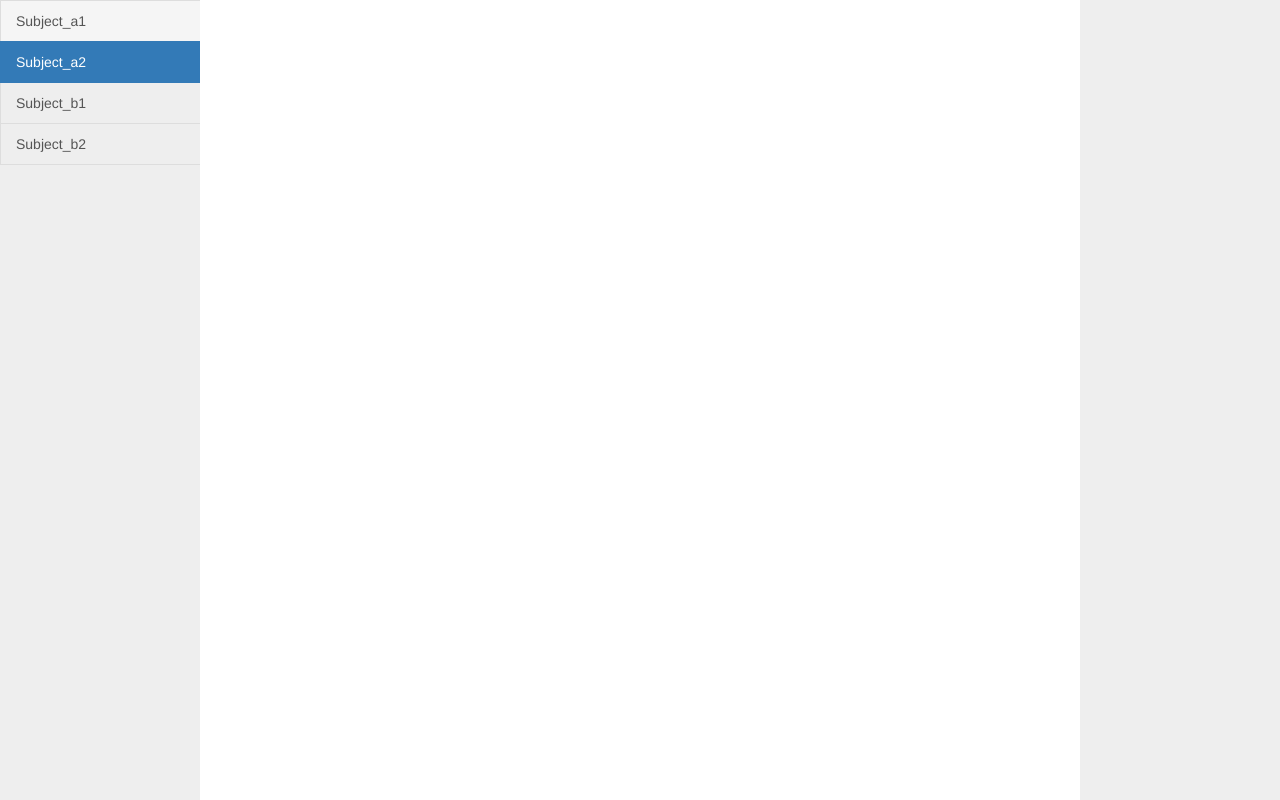
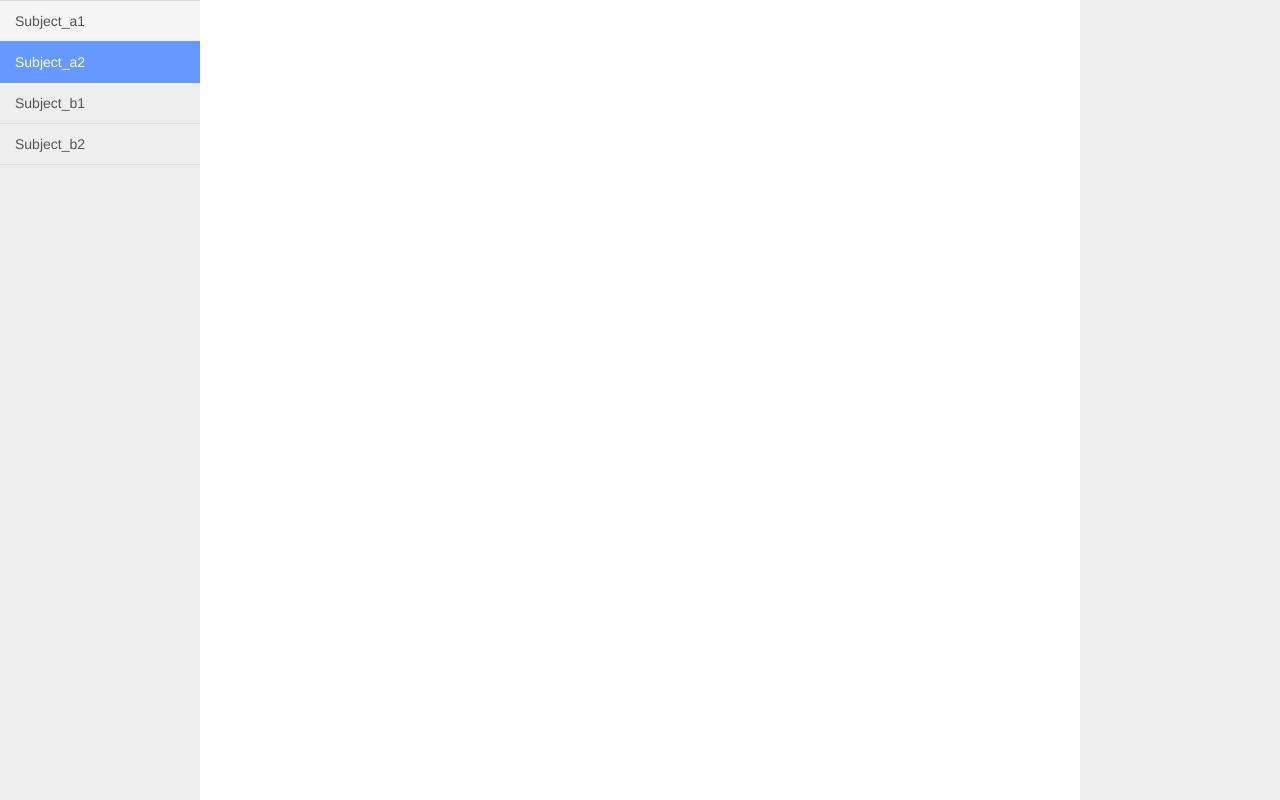
Before and after one commit to bssthu/gauto-lesson-planner, a website: page app/index.html in a window 1280 px wide. Drawn offline with nearby package versions, Linux system fonts and the light colour scheme.

Commit message:
change color of list-group-item.active

```diff
--- a/app/assets/css/style.css
+++ b/app/assets/css/style.css
@@ -47,8 +47,17 @@ html, body, .page, .container {
 .assert-subject-frame {
 }
 
+.post-define-frame {
+}
+
 .list-group-item {
-    border-radius: 0px !important;
-    border-right-width: 0px;
+    border-radius: 0 !important;
+    border-left-width: 0;
+    border-right-width: 0;
     background-color: #eeeeee;
 }
+
+.list-group-item.active {
+    background-color: #6699ff !important;
+    border-color: #6699ff !important;
+}
--- a/app/index.html
+++ b/app/index.html
@@ -21,6 +21,8 @@
         <div class="middle">
         </div>
         <div class="right">
+            <div class="post-define-frame">
+            </div>
         </div>
     </div>
 </div>
```
